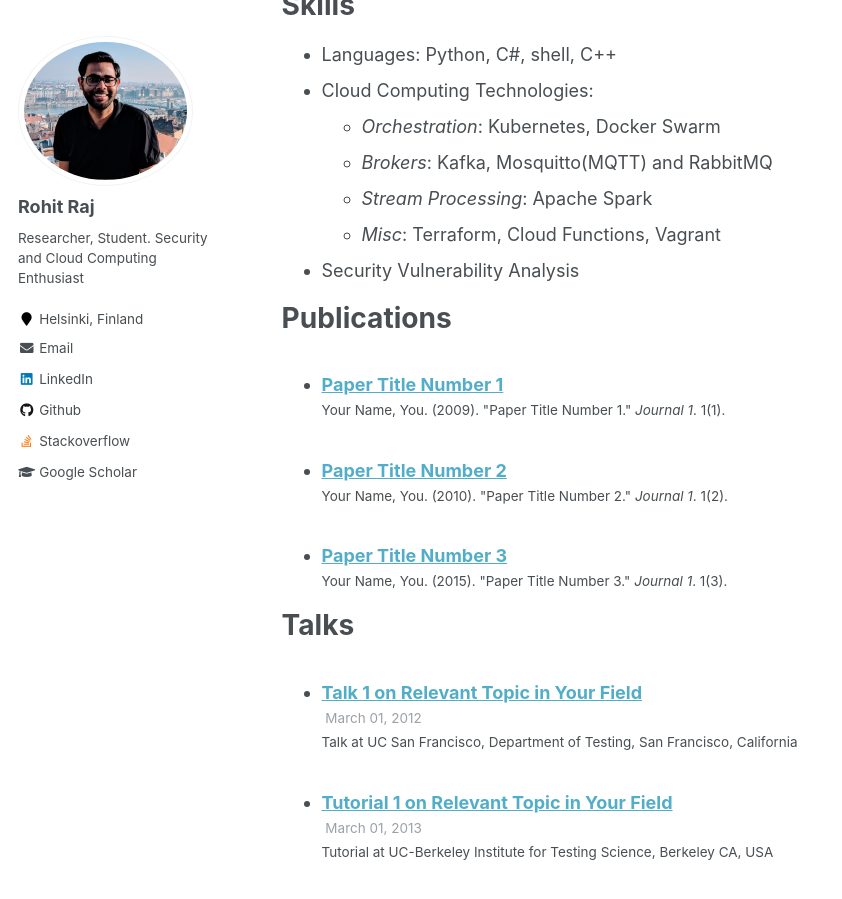
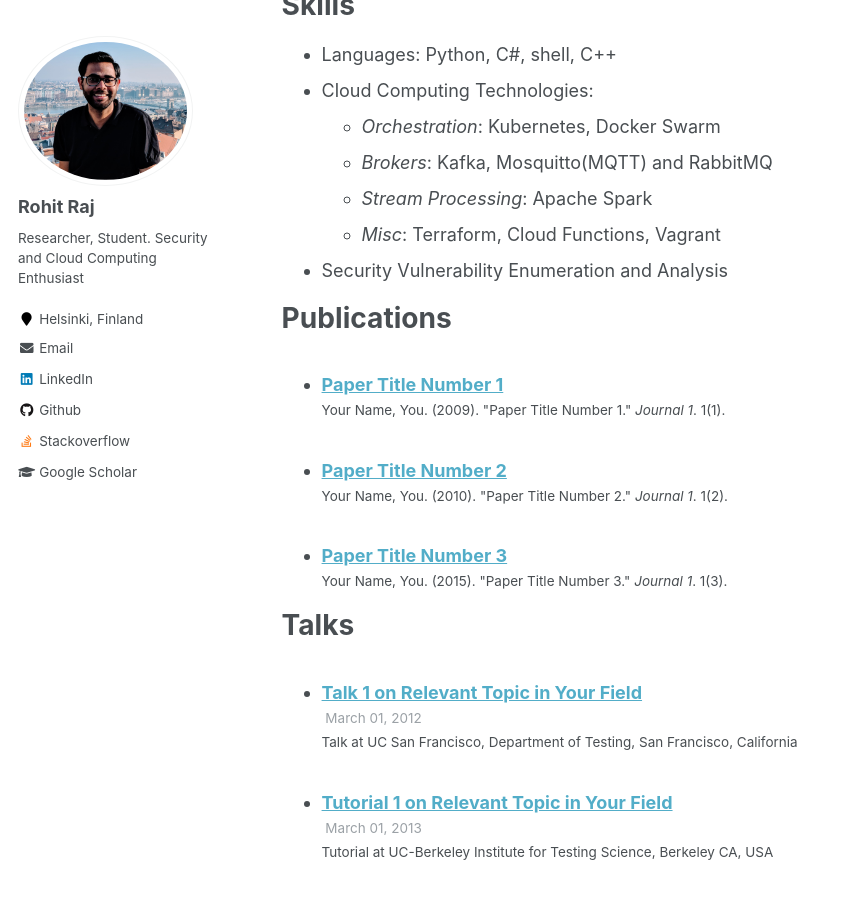
Before and after one commit to rohitshubham/myTestPage, a Jekyll site: the page built from _pages/cv.md, in a window 1280 px wide and 900 px high, scrolled down 797 px. Shown: the whole window, without its empty margins (0-842 px from the left). Built offline with Jekyll 4.4.1, drawn with Linux system fonts in a browser that asks for light colours.

Commit message:
Added more info

```diff
--- a/_pages/cv.md
+++ b/_pages/cv.md
@@ -39,7 +39,7 @@ Skills
   * _Brokers_: Kafka, Mosquitto(MQTT) and RabbitMQ
   * _Stream Processing_: Apache Spark
   * _Misc_: Terraform, Cloud Functions, Vagrant
-* Security Vulnerability Analysis
+* Security Vulnerability Enumeration and Analysis
 
 Publications
 ======
```
